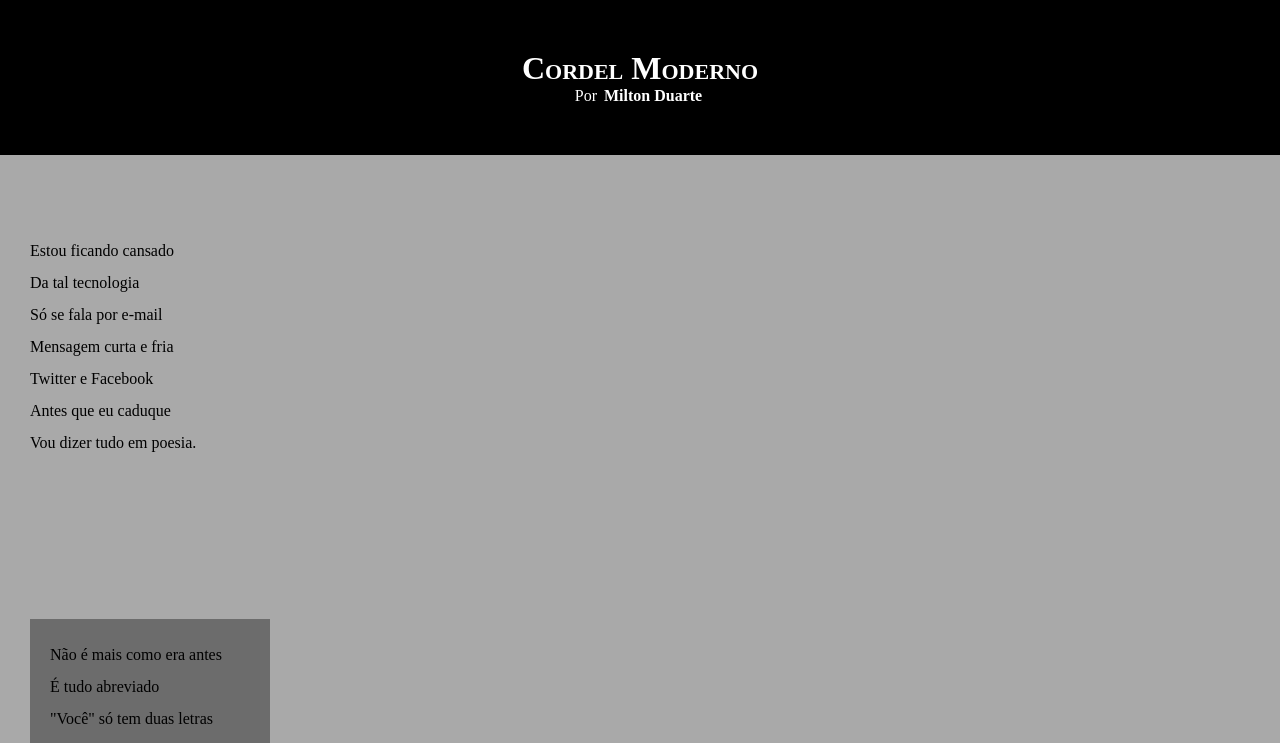
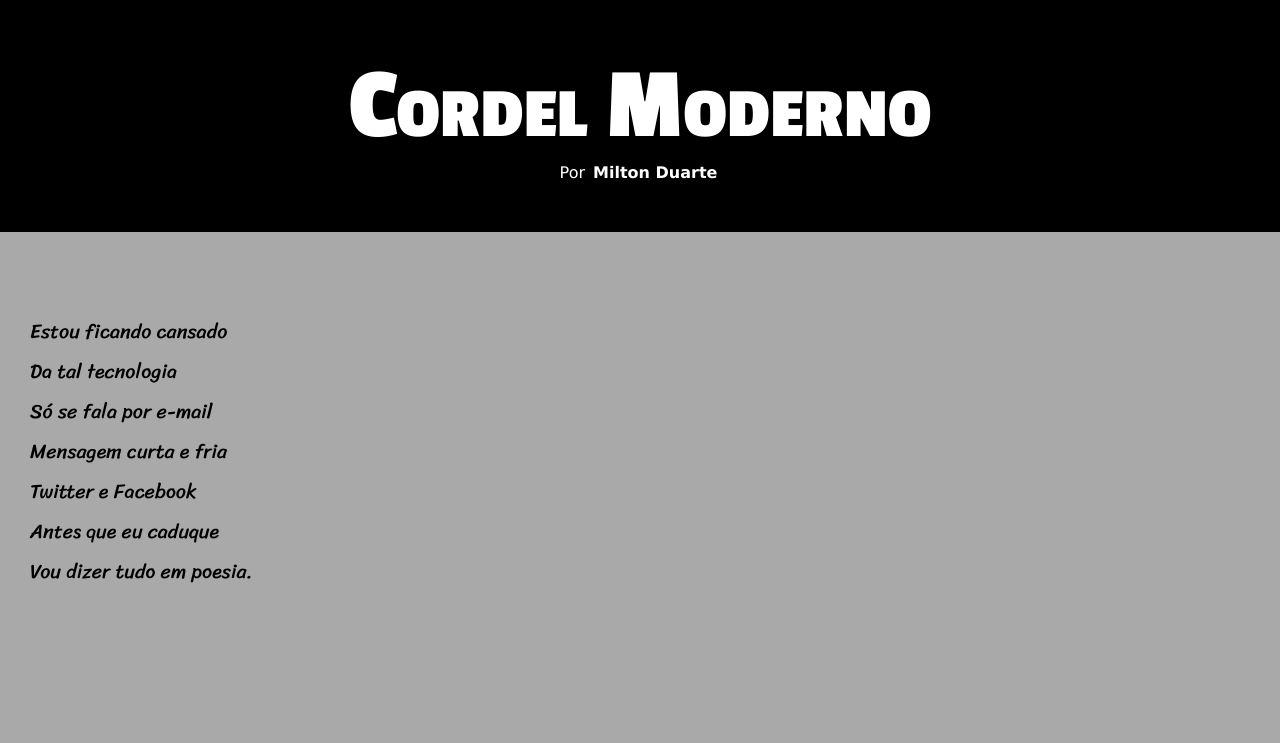
Before and after one commit to thiago-az/html-css, a plain HTML site: page desafios/desafio 012 - versão gg/index.html in a window 1280 px wide. Shown: the top 743 px of the page. Drawn offline with Linux system fonts and the light colour scheme.

Commit message:
importação de fontes

```diff
--- a/desafios/desafio 012 - versão gg/estilos/style.css
+++ b/desafios/desafio 012 - versão gg/estilos/style.css
@@ -1,5 +1,16 @@
 @charset "UTF-8";
 
+
+@import url('https://fonts.googleapis.com/css2?family=Passion+One:wght@400;700;900&display=swap');
+
+
+@import url('https://fonts.googleapis.com/css2?family=Passion+One:wght@400;700;900&family=Sriracha&display=swap');
+
+:root{
+    --fonte-destaque: "Passion One", sans-serif;
+    --fonte-padrao: "Sriracha", cursive;
+    --fonte-normal: Verdana, sans-serif;
+}
 *{
     margin: 0px;
     padding: 0px;
@@ -8,6 +19,7 @@
 html, body{
     min-height: 100vh;
     background-color: darkgray;
+    font-family: var(--fonte-normal);
 }
 
 header{
@@ -19,6 +31,8 @@ header{
 header h1{
     padding-top:50px;
     font-variant: small-caps;
+    font-family: var(--fonte-destaque);
+    font-size: 8vw;
 }
 
 header p{
@@ -46,6 +60,8 @@ section {
     padding-bottom: 10vh;
     line-height: 2em;
     padding-left: 30px;
+    font-family: var(--fonte-padrao);
+    font-size: 20px;
 }
 
 .normal{
@@ -59,7 +75,7 @@ section {
 .imagem >p{
     background-color: rgba(0, 0, 0, 0.363);
     padding: 20px;
-    width: 200px;
+    width: 250px;
 }
 
 footer{
```
